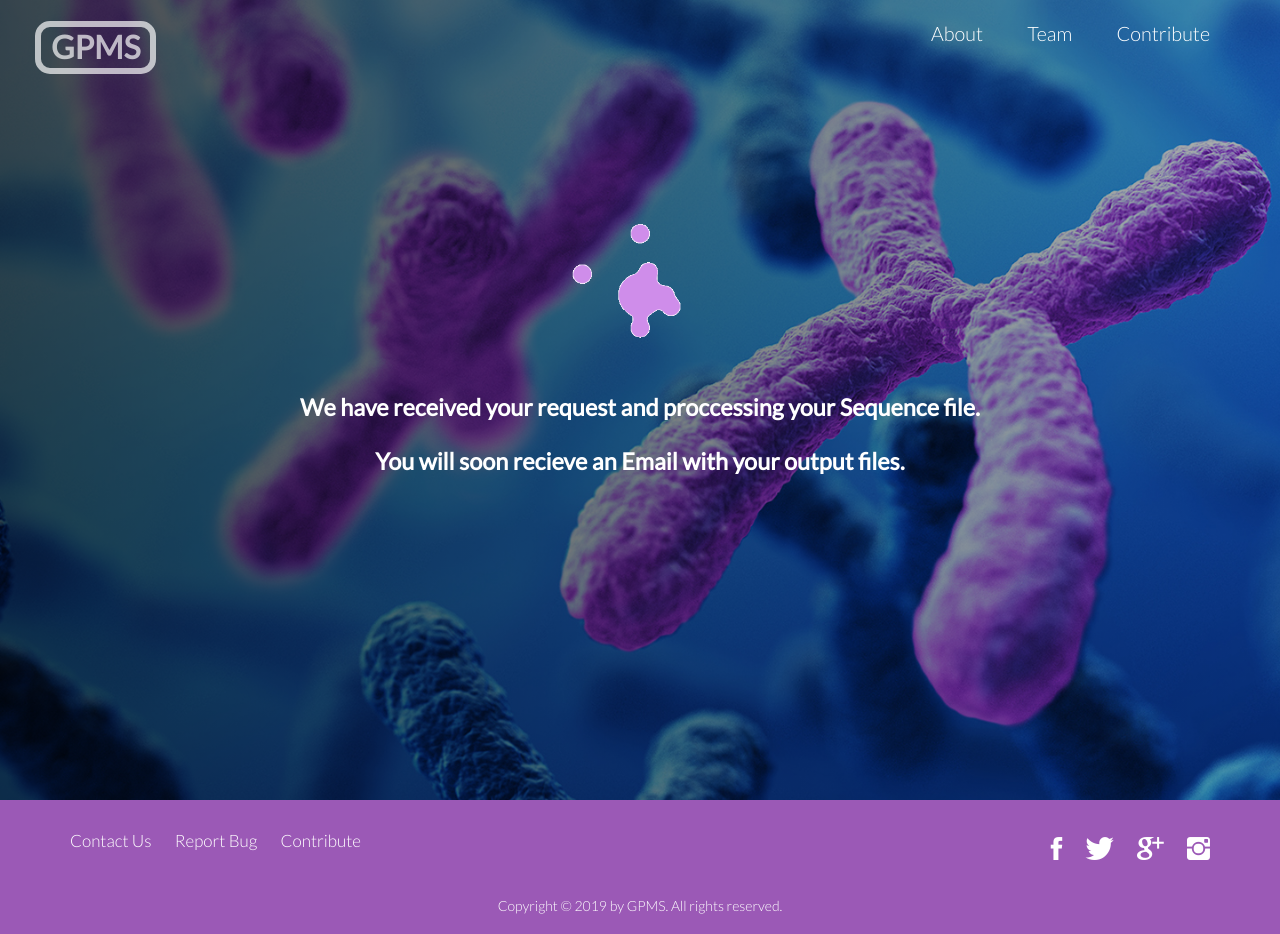
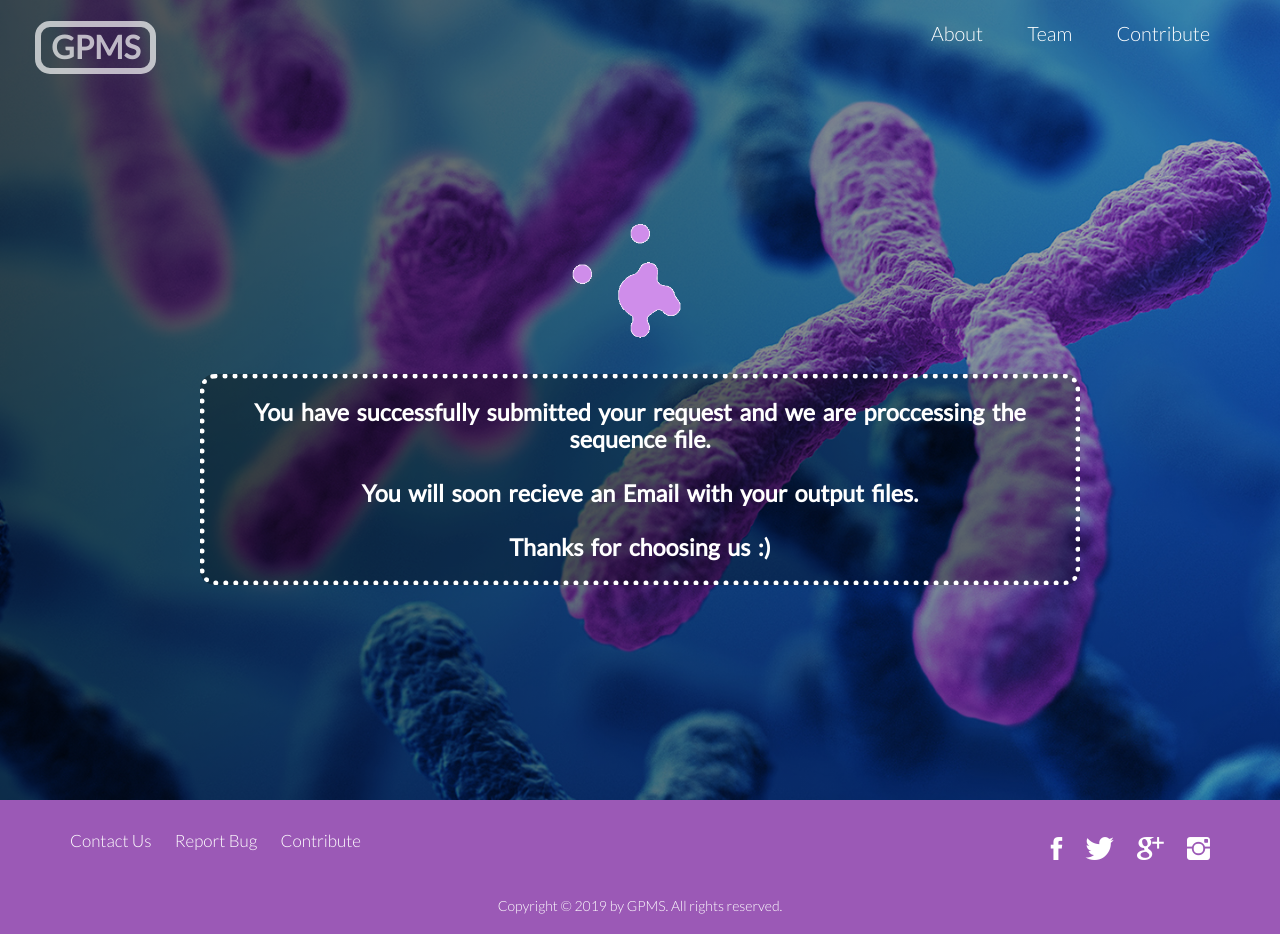
Before and after one commit to hemantdhankar/Gene-Prediction-Meta-Server, a Django app: template GPMS_django_project/templates/submitted.html in a window 1280 px wide. Run offline with Django 3.2, Linux system fonts and the light colour scheme; the template is opened without the code that fills it, so the values that code supplies are empty; some web fonts are replaced.

Commit message:
submitted page linked

```diff
--- a/GPMS_django_project/gene_prediction_meta_server_project/views.py
+++ b/GPMS_django_project/gene_prediction_meta_server_project/views.py
@@ -8,6 +8,6 @@
 		background_thread=Process(target=run_task, args=(request,))
 		background_thread.daemon=True
 		background_thread.start()
-		return HttpResponse(request,"submitted.html")
+		return render(request,"submitted.html")
 	else:
 		return render(request,"home.html")
--- a/GPMS_django_project/static/Resources/CSS/style.css
+++ b/GPMS_django_project/static/Resources/CSS/style.css
@@ -109,6 +109,14 @@
 }
 .sub{
     top: 20%;
+}
+.submitted-text{
+    background-color: rgba(0,0,0,0.3);
+    border: 5px dotted white;
+    word-spacing: 3px;
+    border-radius: 15px;
+    margin-left: 200px;
+    margin-right: 200px;
 }
 
 .main-header .row{
--- a/GPMS_django_project/templates/submitted.html
+++ b/GPMS_django_project/templates/submitted.html
@@ -26,7 +26,7 @@
             </nav>
             <div class="main-header-text sub">
                 <img src="../static/Resources/IMG/processing6gif.gif" >
-                <h3>We have received your request and proccessing your Sequence file.<br><br>You will soon recieve an Email with your output files.</h3>
+                <h3 class="submitted-text">You have successfully submitted your request and we are proccessing the sequence file.<br><br>You will soon recieve an Email with your output files.<br><br>Thanks for choosing us :)</h3>
 
             </div>
         </header>
```
